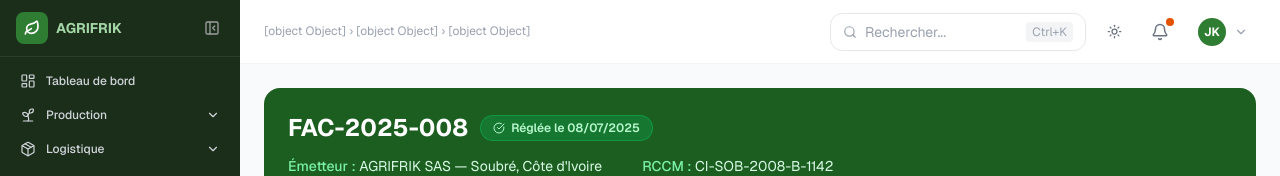
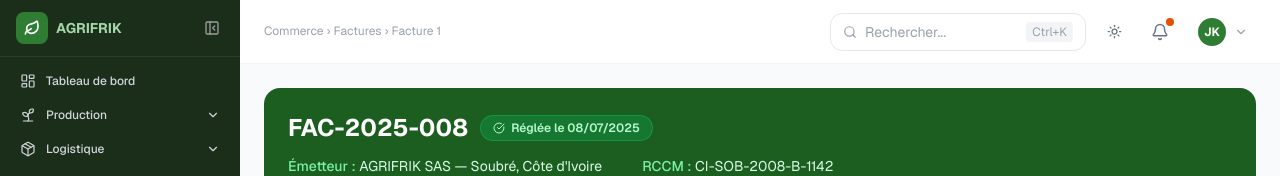
Before and after one commit to ibinter/agrifrik-erp, a Next.js app: page /factures/1 in a window 1280 px wide. Shown: the top 176 px of the page. Built offline with nearby package versions, Linux system fonts and the light colour scheme; sample sign-in values are in the browser's storage.

Commit message:
Fix: breadcrumb factures/[id] - objets -> strings

```diff
--- a/app/(erp)/factures/[id]/page.tsx
+++ b/app/(erp)/factures/[id]/page.tsx
@@ -12,11 +12,7 @@
   return (
     <div className="flex-1 flex flex-col min-h-screen bg-gray-50">
       <Topbar
-        breadcrumb={[
-          { label: "Commerce", href: "/ventes" },
-          { label: "Factures", href: "/factures" },
-          { label: `Facture ${id}` },
-        ]}
+        breadcrumb={["Commerce", "Factures", `Facture ${id}`]}
       />
 
       <div className="p-6 space-y-6">
```
